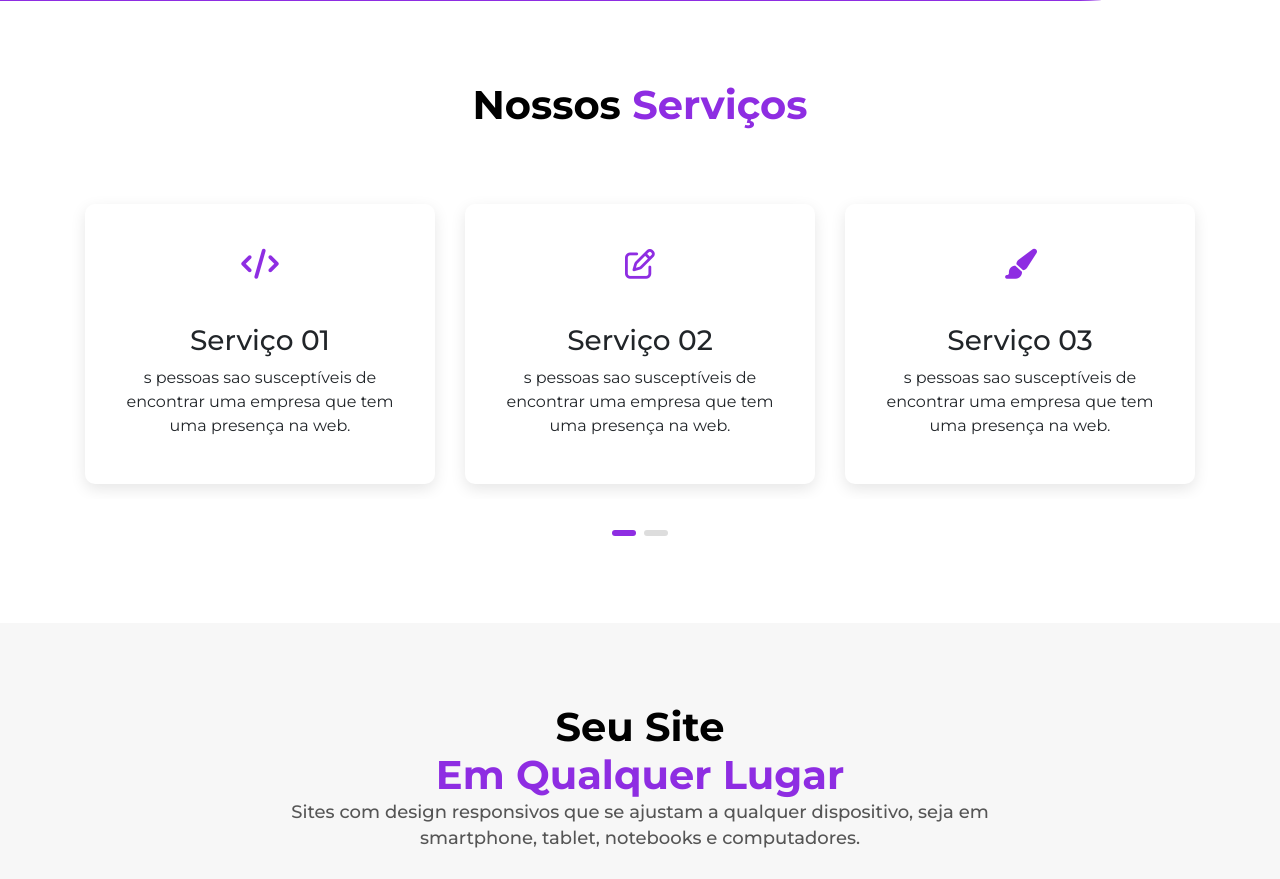
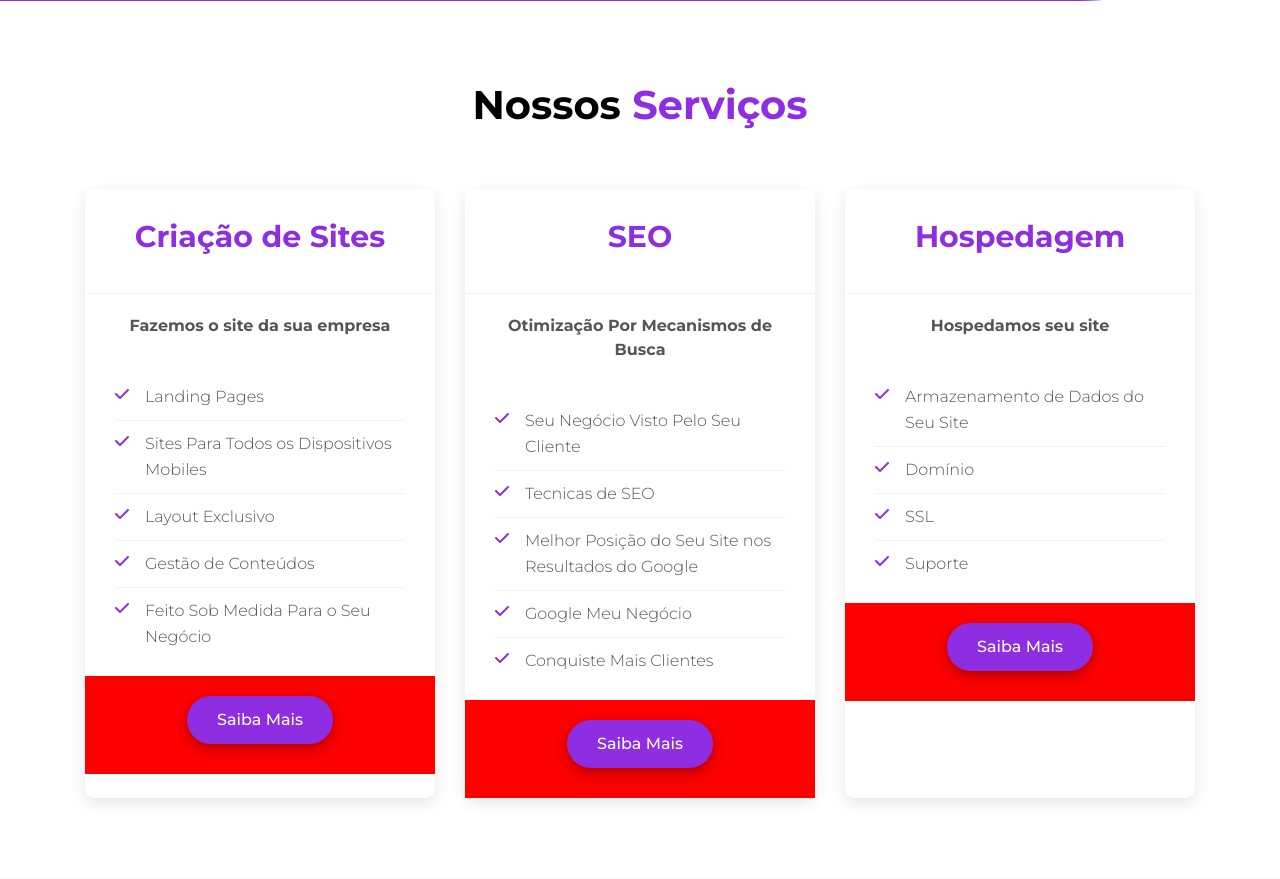
Before and after one commit to luanaAlm/service_page, a Django app: page / in a window 1280 px wide. Shown: the part 799-1678 px from the top of the page. Run offline with Django 3.2, Linux system fonts and the light colour scheme; data that the repository does not hold is empty; some libraries are stand-ins or nearby versions.

Commit message:
Services

```diff
--- a/core/templates/index.html
+++ b/core/templates/index.html
@@ -41,32 +41,72 @@
             </div>
         </div>
         <div class="row">
-            <div class="owl-carousel services-carousel">
-                <div class="services-item">
-                    <div class="icon"><i class="fa fa-code" aria-hidden="true"></i></div>
-                    <h3>Serviço 01</h3>
-                    <p>s pessoas sao susceptíveis de encontrar uma empresa que tem uma
-                        presença na web.
-                    </p>
-                        <!-- <a href="">Saiba Mais</a> -->
+            <div class="d-flex  col-lg-4 col-md-6">
+                <div class="services-content">
+                    <div class="services-header">
+                        <h4>Criação de Sites</h4>
+                    </div>
+                    <div class="services-item">
+                        <p>Fazemos o site da sua empresa</p>
+                    </div>
+                    <div class="services-body">
+                        <ul>
+                            <li> <i class="fa fa-check" aria-hidden="true"></i> Landing Pages</li>
+                            <li> <i class="fa fa-check" aria-hidden="true"></i> Sites Para Todos os Dispositivos Mobiles</li>
+                            <li> <i class="fa fa-check" aria-hidden="true"></i> Layout Exclusivo</li>
+                            <li> <i class="fa fa-check" aria-hidden="true"></i> Gestão de Conteúdos</li>
+                            <li> <i class="fa fa-check" aria-hidden="true"></i> Feito Sob Medida Para o Seu Negócio</li>
+                        </ul>
+                    </div>
+                    <div class="services-footer">
+                        <a href="#" class="btn btn-2">Saiba Mais</a>
+                    </div>
                 </div>
-                <div class="services-item">
-                    <div class="icon"><i class="fa fa-edit" aria-hidden="true"></i></div>
-                    <h3>Serviço 02</h3>
-                    <p>s pessoas sao susceptíveis de encontrar uma empresa que tem uma
-                        presença na web.</p>
+            </div>
+            <div class="d-flex col-lg-4 col-md-6">
+                <div class="services-content">
+                    <div class="services-header">
+                        <h4>SEO</h4>
+                    </div>
+                    <div class="services-item">
+                        <p>Otimização Por Mecanismos de Busca </p>
+                    </div>
+                    <div class="services-body">
+                        <ul>
+                            <li> <i class="fa fa-check" aria-hidden="true"></i>Seu Negócio Visto Pelo Seu Cliente</li>
+                            <li> <i class="fa fa-check" aria-hidden="true"></i>Tecnicas de SEO</li>
+                            <li> <i class="fa fa-check" aria-hidden="true"></i>
+                                Melhor Posição do Seu Site nos Resultados do Google
+                            </li>
+                            <li> <i class="fa fa-check" aria-hidden="true"></i>Google Meu Negócio</li>
+                            <li> <i class="fa fa-check" aria-hidden="true"></i>Conquiste Mais Clientes</li>
+                        </ul>
+                    </div>
+                    <div class="services-footer">
+                        <a href="#" class="btn btn-2">Saiba Mais</a>
+                    </div>
                 </div>
-                <div class="services-item">
-                    <div class="icon"><i class="fa fa-paint-brush" aria-hidden="true"></i></div>
-                    <h3>Serviço 03</h3>
-                    <p>s pessoas sao susceptíveis de encontrar uma empresa que tem uma
-                        presença na web.</p>
-                </div>
-                <div class="services-item">
-                    <div class="icon"><i class="fa fa-check" aria-hidden="true"></i></div>
-                    <h3>Serviço 04</h3>
-                    <p>s pessoas sao susceptíveis de encontrar uma empresa que tem uma
-                        presença na web.</p>
+            </div>
+            <div class="d-flex col-lg-4 col-md-6">
+                <div class="services-content">
+                    <div class="services-header">
+                        <h4>Hospedagem</h4>
+                    </div>
+                    <div class="services-item">
+                        <p>Hospedamos seu site</p>
+                    </div>
+                    <div class="services-body">
+                        <ul>
+                            <li> <i class="fa fa-check" aria-hidden="true"></i>Armazenamento de Dados do Seu Site</li>
+                            <li> <i class="fa fa-check" aria-hidden="true"></i> Domínio</li>
+                            <li> <i class="fa fa-check" aria-hidden="true"></i>SSL</li>
+                            <li> <i class="fa fa-check" aria-hidden="true"></i>Suporte</li>
+                            <!-- <li> <i class="fa fa-check" aria-hidden="true"></i> item 1</li> -->
+                        </ul>
+                    </div>
+                    <div class="services-footer">
+                        <a href="#" class="btn btn-2">Saiba Mais</a>
+                    </div>
                 </div>
             </div>
         </div>
--- a/static/css/style.css
+++ b/static/css/style.css
@@ -268,63 +268,60 @@ ul {
 /*--------------------------------------------------------------
 # Services
 --------------------------------------------------------------*/
-.services .services-item {
+/* .services .row {
+  display: flex;
+  flex-wrap: wrap;
+} */
+.services-content {
   box-shadow: var(--shadow-black-100);
-  margin: 15px;
-  padding: 30px;
   border-radius: 10px;
+}
+.services-content .services-header {
+  padding: 20px 30px;
+  border-bottom: 1px solid var(--block-alpha-100);
+}
+.services-content .services-header h4 {
+  font-size: 30px;
+  font-weight: 700;
   text-align: center;
-  position: relative;
-  z-index: 1;
+  color: var(--main-color);
+  padding: 10px 10px;
 }
-.services .services-item .icon {
-  height: 60px;
-  width: 50px;
-  margin: 0 auto 30px;
+.services-content .services-item p {
+  font-size: 16px;
+  font-weight: 700;
   text-align: center;
-  font-size: 30px;
-  color: var(--main-color);
-  position: relative;
-  z-index: 1;
-  transition: all 0.5s ease;
+  color: var(--block-400);
+  padding: 20px 30px;
 }
-.services .services-item .icon::before {
-  content: "";
-  position: absolute;
-  left: 100%;
-  top: 0;
-  width: 100%;
-  height: 100%;
-  background-color: var(--main-color);
-  transition: all 0.5s ease;
-  z-index: -1;
-  opacity: 0;
+/* .services-content .services-item .currency {
+} */
+.services-content .services-body {
+  padding: 0 30px;
 }
-.services .services-item:hover .icon {
-  color: #ffffff;
-  font-size: 20px;
-}
-.services .services-item:hover .icon::before {
-  left: 0;
-  border-radius: 50%;
-  opacity: 1;
-}
-.services .services-item .icon i {
-  line-height: 60px;
-}
-.services .services-item .icon h3 {
-  font-size: 22px;
-  margin: 0 0 20px;
-  color: var(--block-900);
-  font-weight: 500;
-  text-transform: capitalize;
-}
-.services .services-item .icon p {
+.services-content .services-body ul li {
   font-size: 16px;
-  line-height: 26px;
   font-weight: 300;
   color: var(--block-400);
-  margin: 0 0 15px;
+  padding: 10px 0 10px 30px;
+  border-bottom: 1px solid var(--block-alpha-100);
+  line-height: 26px;
+  position: relative;
+}
+.services-content .services-body ul li:last-child {
+  border-bottom: none;
+}
+
+.services-content .services-body ul li i {
+  color: var(--main-color);
+  position: absolute;
+  left: 0;
+  top: 12px;
+}
+.services-content .services-footer {
+  background-color: red;
+  padding: 20px 30px 30px;
+  text-align: center;
 }
 /*--------------------------------------------------------------
 # emphasis/destaques
```
